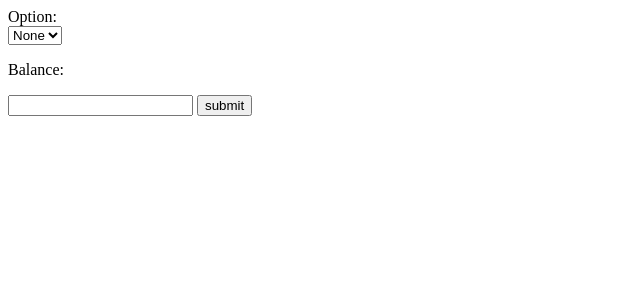
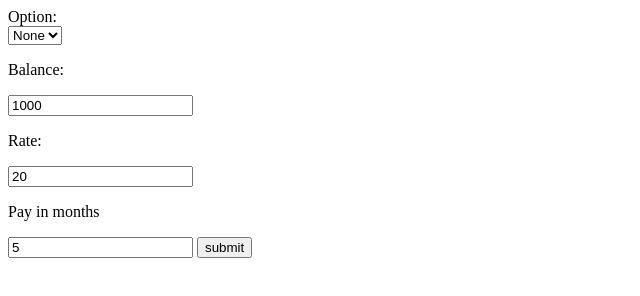
Before and after one commit to andysitu/loan-calculating, a plain HTML site: page index.html in a window 1280 px wide. Both pictures are taken after a click on the button "submit". Shown: the whole page, without its empty margins (0-640 px from the left). Drawn offline with Linux system fonts and the light colour scheme.

Commit message:
rate & months text input with value attr

```diff
--- a/index.html
+++ b/index.html
@@ -10,6 +10,7 @@
 </head>
 
 <body>
+	<div id="msg"></div>
 	Option:
 	<form>
 		<select name='options' id='options'>
@@ -19,7 +20,11 @@
 		</select>
 		<br>
 		<p>Balance:</p>
-		<input type="text" name="balance" id="balance">
+		<input type="text" name="balance" id="balance" value='1000'>
+		<p>Rate:</p>
+		<input type="text" name="rate" id="rate" value='20'>
+		<p>Pay in months</p>
+		<input type="text" name="date" id="date" value='5'>
 		<button type="button" id='submit'>submit</button>
 	</form>
 	<script src='script.js'></script>
--- a/script.js
+++ b/script.js
@@ -9,7 +9,10 @@ function init() {
 
 	function onSubmit(e) {
 		var bal = document.getElementById("balance");
-		console.log(e.target, bal.value);
+		var rate = document.getElementById("rate");
+		var date = document.getElementById("date");
+
+		console.log(bal.value, rate.value, date.value);
 	}
 
 	var submit = document.getElementById("submit");
```
